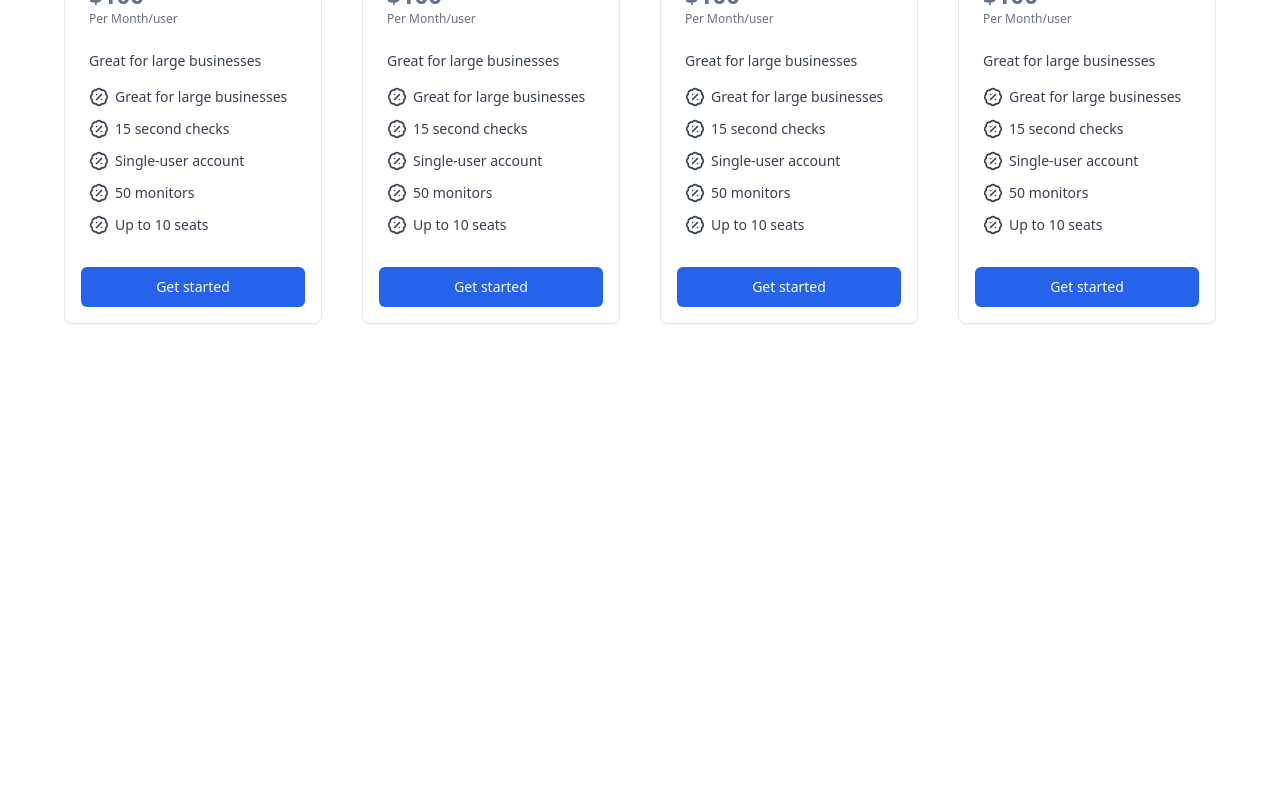
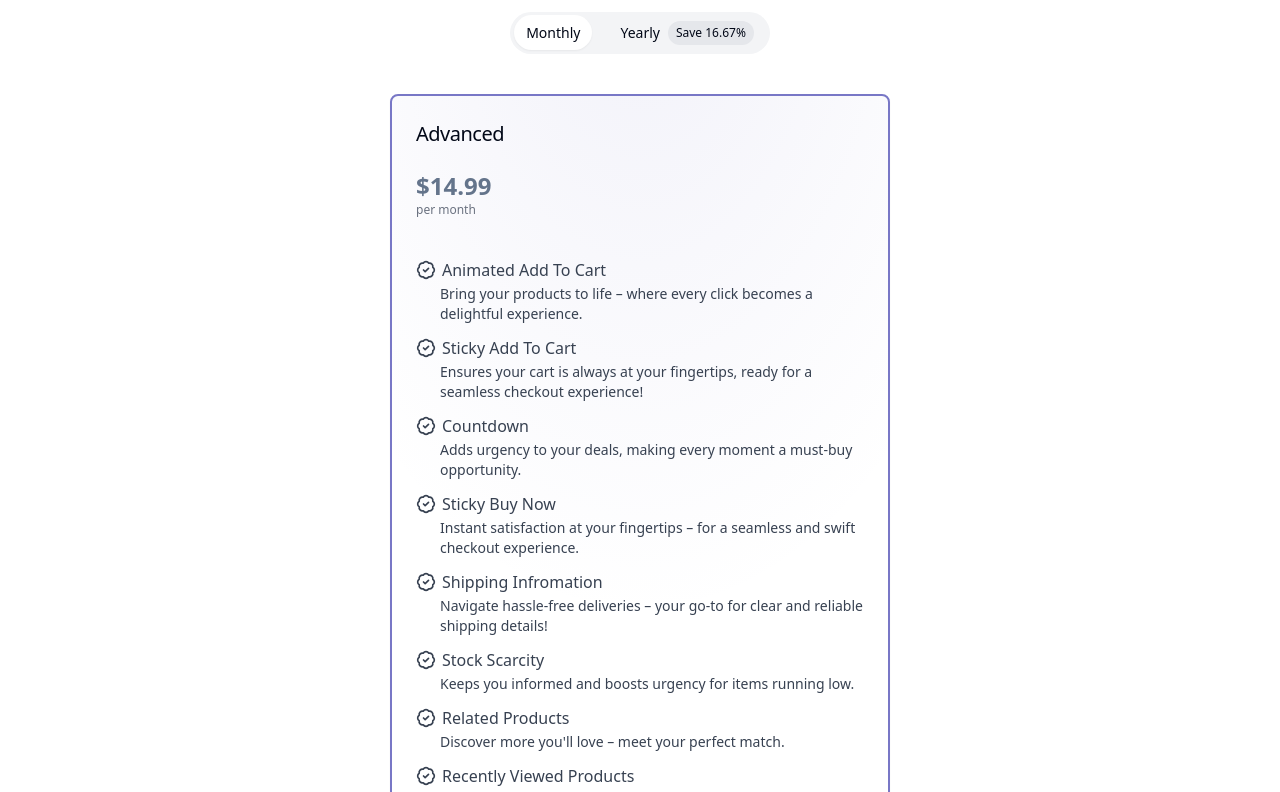
Before and after one commit to shahin7333/combindly, a Next.js app: page /pricing in a window 1280 px wide. Shown: the part 420-1212 px from the top of the page. Before the commit the page ends 824 px from the top, so only its background shows below. Built offline with nearby package versions, Linux system fonts and the light colour scheme.

Commit message:
update pricing card

```diff
--- a/components/pricing/Pricing.tsx
+++ b/components/pricing/Pricing.tsx
@@ -1,5 +1,5 @@
 "use client";
-import { BadgePercent } from "lucide-react";
+import { BadgeCheck, BadgePercent } from "lucide-react";
 import { Button } from "../ui/button";
 import {
   Card,
@@ -10,130 +10,220 @@ import {
   CardTitle,
 } from "../ui/card";
 import { Tabs, TabsContent, TabsList, TabsTrigger } from "../ui/tabs";
+import { use, useState } from "react";
 
 export default function Pricing() {
+  const [cardData, setCardData] = useState([
+    {
+      title: "Advanced",
+      price: "$14.99",
+      duration: "per month",
+      features: [
+        {
+          title: "Animated Add To Cart",
+          description:
+            "Bring your products to life – where every click becomes a delightful experience.",
+        },
+        {
+          title: "Sticky Add To Cart",
+          description:
+            "Ensures your cart is always at your fingertips, ready for a seamless checkout experience!",
+        },
+        {
+          title: "Countdown",
+          description:
+            "Adds urgency to your deals, making every moment a must-buy opportunity.",
+        },
+        {
+          title: "Sticky Buy Now",
+          description:
+            "Instant satisfaction at your fingertips – for a seamless and swift checkout experience.",
+        },
+        {
+          title: "Shipping Infromation",
+          description:
+            "Navigate hassle-free deliveries – your go-to for clear and reliable shipping details!",
+        },
+        {
+          title: "Stock Scarcity",
+          description:
+            "Keeps you informed and boosts urgency for items running low.",
+        },
+        {
+          title: "Related Products",
+          description: "Discover more you'll love – meet your perfect match.",
+        },
+        {
+          title: "Recently Viewed Products",
+          description:
+            "Your browsing history at your fingertips to rediscover favorites.",
+        },
+        {
+          title: "24/7 Life time Support",
+        },
+        {
+          title: "Automated Updated Features",
+        },
+      ],
+      buttonText: "Start trail now",
+    },
+    {
+      title: "Premium",
+      price: "$149",
+      duration: "per year",
+      features: [
+        {
+          title: "Animated Add To Cart",
+          description:
+            "Bring your products to life – where every click becomes a delightful experience.",
+        },
+        {
+          title: "Sticky Add To Cart",
+          description:
+            "Ensures your cart is always at your fingertips, ready for a seamless checkout experience!",
+        },
+        {
+          title: "Countdown",
+          description:
+            "Adds urgency to your deals, making every moment a must-buy opportunity.",
+        },
+        {
+          title: "Sticky Buy Now",
+          description:
+            "Instant satisfaction at your fingertips – for a seamless and swift checkout experience.",
+        },
+        {
+          title: "Shipping Infromation",
+          description:
+            "Navigate hassle-free deliveries – your go-to for clear and reliable shipping details!",
+        },
+        {
+          title: "Stock Scarcity",
+          description:
+            "Keeps you informed and boosts urgency for items running low.",
+        },
+        {
+          title: "Related Products",
+          description: "Discover more you'll love – meet your perfect match.",
+        },
+        {
+          title: "Recently Viewed Products",
+          description:
+            "Your browsing history at your fingertips to rediscover favorites.",
+        },
+        {
+          title: "24/7 Life time Support",
+        },
+        {
+          title: "Automated Updated Features",
+        },
+      ],
+      buttonText: "Start trail now",
+    },
+  ]);
   return (
     <div className="max-w-[1440px] mx-auto px-4 lg:px-16 font-axiforma mt-[72px] mb-20">
-      <div className="mb-10">
-        <h1 className="text-3xl font-bold mb-3 text-center">
-          Plans and Pricing
+      <div className="text-center mb-10 lg:max-w-[60%] mx-auto">
+        <h1 className="text-xl md:text-[41px] font-extrabold text-[#24223E] dark:text-white md:leading-[50px]">
+          Affordable Pricing Plans for Combindly - Tailored to Fit Every Budget
         </h1>
-        <p className="text-center font-light">
-          Receive unlimited credits when you pay yearly, and save on your plan.
+        <p className="text-md md:text-[19px] font-semibold text-[#24223E] dark:text-white mt-6 mx-auto">
+          Explore cost-effective pricing for Combindly: Tailored plans for all
+          business sizes, offering maximum value with no hidden costs. Perfect
+          for budget-friendly, efficient solutions.
         </p>
       </div>
       <Tabs defaultValue="monthly">
         <div className="flex justify-center items-center gap-4 mb-10">
-          <TabsList className="flex justify-center items-center gap-4 bg-transparent max-w-max">
-            <TabsTrigger className="uppercase" value="monthly">
+          <TabsList className="flex justify-center items-center gap-4 bg-transparent max-w-max bg-gray-100 dark:bg-gray-800 rounded-full h-[42px]">
+            <TabsTrigger className="h-[35px]" value="monthly">
               Monthly
             </TabsTrigger>
-            <TabsTrigger className="uppercase" value="yearly">
-              Yearly
+            <TabsTrigger className="h-[35px]" value="yearly">
+              Yearly{" "}
+              <span className="text-xs px-2 py-1 bg-gray-200 dark:bg-gray-700 rounded-full ms-2">
+                Save 16.67%
+              </span>
             </TabsTrigger>
           </TabsList>
         </div>
         <TabsContent value="monthly">
-          <div className="grid grid-cols-1 md:grid-cols-2 lg:grid-cols-4 gap-10">
-            {[0, 1, 2, 4].map((item) => (
-              <Card key={item} className="hover:border-primary hover:shadow-lg">
+          <Card className="border-[#7877c6] border-2 max-w-[500px] mx-auto inset-0 bg-[radial-gradient(ellipse_80%_80%_at_50%_-20%,rgba(120,119,198,0.1),rgba(255,255,255,0))] dark:bg-[radial-gradient(ellipse_80%_80%_at_50%_-20%,rgba(120,119,198,0.3),rgba(255,255,255,0))]">
             <CardHeader>
-                  <CardTitle className="text-lg font-medium">
-                    Organizations
+              <CardTitle className="text-xl font-medium">
+                {cardData[0].title}
               </CardTitle>
               <CardDescription>
                 <div className="mt-4">
-                      <p className="text-2xl font-semibold">$100</p>
-                      <p className="text-xs text-gray-500">Per Month/user</p>
+                  <p className="text-2xl font-semibold">{cardData[0].price}</p>
+                  <p className="text-xs text-gray-500">
+                    {cardData[0].duration}
+                  </p>
                 </div>
               </CardDescription>
             </CardHeader>
             <CardContent className="px-6">
               <div>
-                    <p className="text-sm font-medium text-gray-700">
-                      Great for large businesses
+                <div className="space-y-3 mt-4 text-gray-700 dark:text-gray-300 font-light">
+                  {cardData[0].features.map((feature, index) => (
+                    <div key={index}>
+                      <p className="flex items-center gap-1.5 font-medium">
+                        <BadgeCheck className="h-5 w-5" />
+                        {feature.title}
                       </p>
-                    <div className="space-y-3 mt-4 text-gray-700 font-light">
-                      <p className="text-sm flex items-center gap-1.5">
-                        <BadgePercent className="h-5 w-5" />
-                        Great for large businesses
+                      {feature.description && (
+                        <p className="text-sm pl-6 pt-0.5">
+                          {feature.description}
                         </p>
-                      <p className="text-sm flex items-center gap-1.5">
-                        <BadgePercent className="h-5 w-5" />
-                        15 second checks
-                      </p>
-                      <p className="text-sm flex items-center gap-1.5">
-                        <BadgePercent className="h-5 w-5" />
-                        Single-user account
-                      </p>
-                      <p className="text-sm flex items-center gap-1.5">
-                        <BadgePercent className="h-5 w-5" />
-                        50 monitors
-                      </p>
-                      <p className="text-sm flex items-center gap-1.5">
-                        <BadgePercent className="h-5 w-5" />
-                        Up to 10 seats
-                      </p>
+                      )}
+                    </div>
+                  ))}
                 </div>
               </div>
             </CardContent>
             <CardFooter className="mt-4">
-                  <Button className="w-full">Get started</Button>
+              <Button className="w-full">{cardData[0].buttonText}</Button>
             </CardFooter>
           </Card>
-            ))}
-          </div>
         </TabsContent>
         <TabsContent value="yearly">
-          <div className="grid grid-cols-1 md:grid-cols-2 lg:grid-cols-4 gap-10">
-            {[0, 1, 2, 4].map((item) => (
-              <Card key={item}>
+          <Card className="border-[#7877c6] border-2 max-w-[500px] mx-auto inset-0 bg-[radial-gradient(ellipse_80%_80%_at_50%_-20%,rgba(120,119,198,0.1),rgba(255,255,255,0))] dark:bg-[radial-gradient(ellipse_80%_80%_at_50%_-20%,rgba(120,119,198,0.3),rgba(255,255,255,0))]">
             <CardHeader>
-                  <CardTitle className="text-lg font-medium">
-                    Organizations
+              <CardTitle className="text-xl font-medium">
+                {cardData[1].title} <span className="ms-2 px-3 py-1 bg-primary text-white rounded-full text-xs font-bold">🔥 Most Popular</span>
               </CardTitle>
               <CardDescription>
                 <div className="mt-4">
-                      <p className="text-2xl font-semibold">$100</p>
-                      <p className="text-xs text-gray-500">Per Month/user</p>
+                  <p className="text-2xl font-semibold">{cardData[1].price}</p>
+                  <p className="text-xs text-gray-500">
+                    {cardData[1].duration}
+                  </p>
                 </div>
               </CardDescription>
             </CardHeader>
             <CardContent className="px-6">
               <div>
-                    <p className="text-sm font-medium">
-                      Great for large businesses
+                <div className="space-y-3 mt-4 text-gray-700 dark:text-gray-300 font-light">
+                  {cardData[1].features.map((feature, index) => (
+                    <div key={index}>
+                      <p className="flex items-center gap-1.5 font-medium">
+                        <BadgeCheck className="h-5 w-5" />
+                        {feature.title}
                       </p>
-                    <div className="space-y-3 mt-4">
-                      <p className="text-sm flex items-center gap-1.5">
-                        <BadgePercent className="h-5 w-5" />
-                        Great for large businesses
+                      {feature.description && (
+                        <p className="text-sm pl-6 pt-0.5">
+                          {feature.description}
                         </p>
-                      <p className="text-sm flex items-center gap-1.5">
-                        <BadgePercent className="h-5 w-5" />
-                        Great for large businesses
-                      </p>
-                      <p className="text-sm flex items-center gap-1.5">
-                        <BadgePercent className="h-5 w-5" />
-                        Great for large businesses
-                      </p>
-                      <p className="text-sm flex items-center gap-1.5">
-                        <BadgePercent className="h-5 w-5" />
-                        Great for large businesses
-                      </p>
-                      <p className="text-sm flex items-center gap-1.5">
-                        <BadgePercent className="h-5 w-5" />
-                        Great for large businesses
-                      </p>
+                      )}
+                    </div>
+                  ))}
                 </div>
               </div>
             </CardContent>
             <CardFooter className="mt-4">
-                  <Button className="w-full">Get started</Button>
+              <Button className="w-full">{cardData[1].buttonText}</Button>
             </CardFooter>
           </Card>
-            ))}
-          </div>
         </TabsContent>
       </Tabs>
     </div>
--- a/components/ui/tabs.tsx
+++ b/components/ui/tabs.tsx
@@ -14,7 +14,7 @@ const TabsList = React.forwardRef<
   <TabsPrimitive.List
     ref={ref}
     className={cn(
-      "inline-flex h-10 items-center justify-center rounded-md bg-muted p-1 text-muted-foreground",
+      "inline-flex h-10 items-center justify-center rounded-md bg-muted p-1 text-foreground",
       className
     )}
     {...props}
@@ -29,7 +29,7 @@ const TabsTrigger = React.forwardRef<
   <TabsPrimitive.Trigger
     ref={ref}
     className={cn(
-      "inline-flex items-center justify-center whitespace-nowrap rounded-sm px-3 py-1.5 text-sm font-medium ring-offset-background transition-all focus-visible:outline-none focus-visible:ring-2 focus-visible:ring-ring focus-visible:ring-offset-2 disabled:pointer-events-none disabled:opacity-50 data-[state=active]:bg-background data-[state=active]:text-foreground data-[state=active]:shadow-sm",
+      "inline-flex items-center justify-center whitespace-nowrap rounded-sm px-3 py-1.5 text-sm font-medium ring-offset-background transition-all focus-visible:outline-none focus-visible:ring-2 focus-visible:ring-ring focus-visible:ring-offset-2 disabled:pointer-events-none disabled:opacity-50 data-[state=active]:bg-white data-[state=active]:dark:bg-background rounded-full data-[state=active]:text-foreground data-[state=active]:shadow-sm",
       className
     )}
     {...props}
```
Also changed, not shown: components/home/MarketingList.tsx (+3 -10 lines), components/common/SectionHeader.tsx (indentation only). Lines whose indentation alone changed are shown as unchanged.
